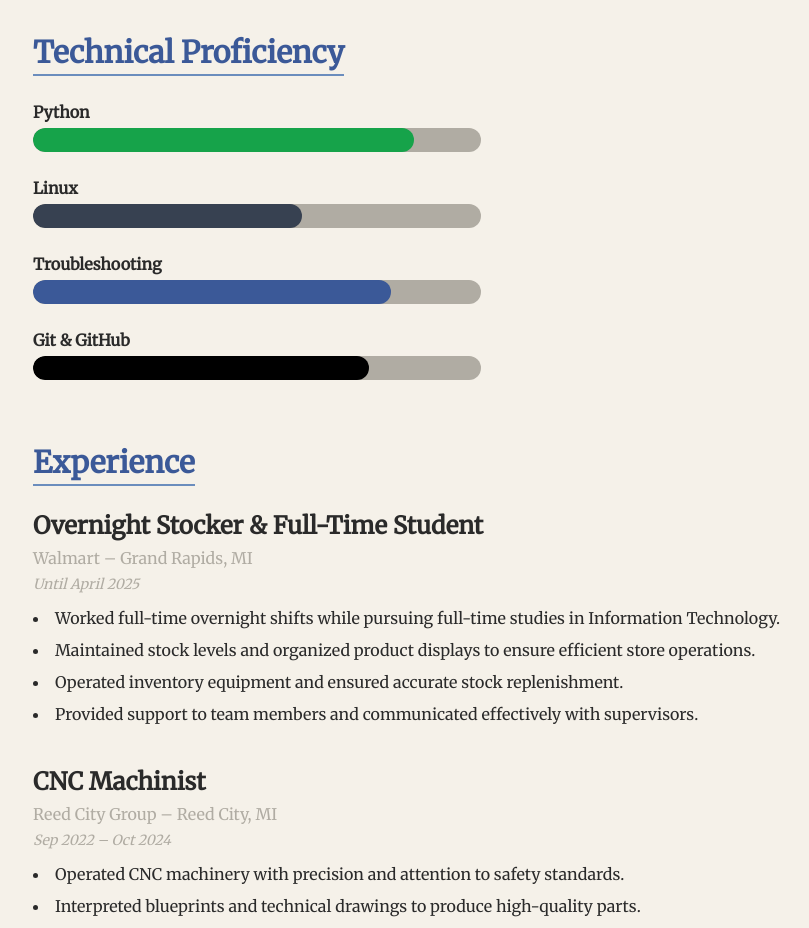
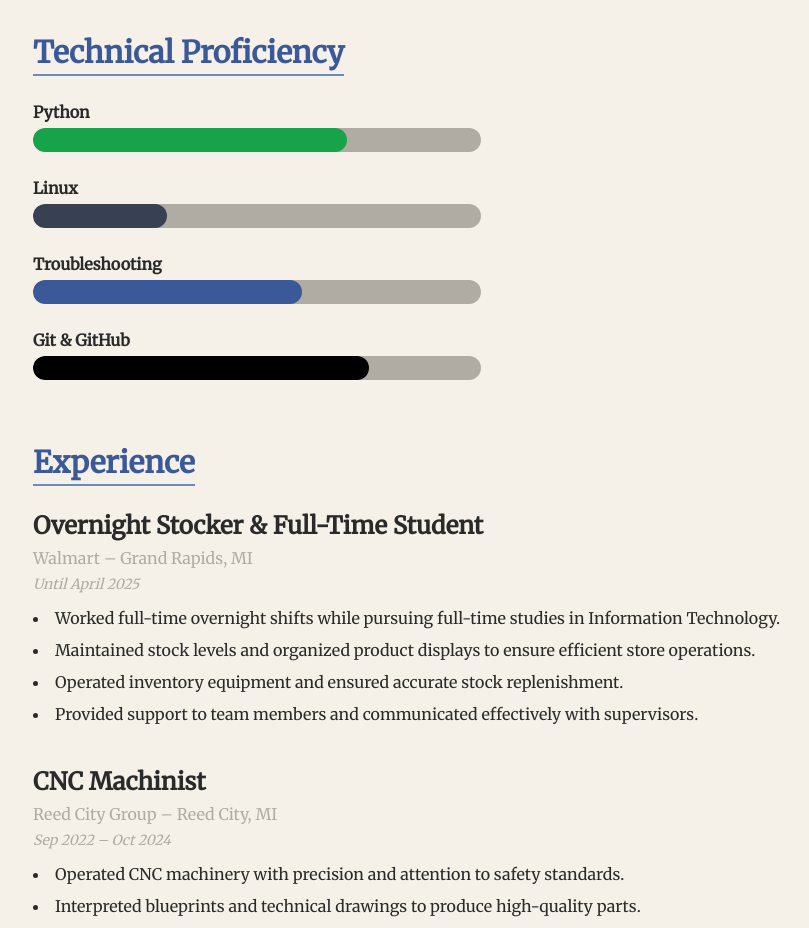
Before and after one commit to R2D2Cousin/resume-site2, a plain HTML site: page index.html in a window 1280 px wide. Shown: the part 1360-2288 px from the top of the page, without its empty margins (183-992 px from the left). Drawn offline with nearby package versions, Linux system fonts and the light colour scheme.

Commit message:
Update index.html

```diff
--- a/index.html
+++ b/index.html
@@ -118,19 +118,19 @@
         <div>
           <p class="font-semibold text-textDark mb-1">Python</p>
           <div class="w-full bg-warmGray rounded-full h-6 overflow-hidden">
-            <div class="bg-green-600 h-6 rounded-full transition-all duration-300" style="width: 85%;"></div>
+            <div class="bg-green-600 h-6 rounded-full transition-all duration-300" style="width: 70%;"></div>
           </div>
         </div>
         <div>
           <p class="font-semibold text-textDark mb-1">Linux</p>
           <div class="w-full bg-warmGray rounded-full h-6 overflow-hidden">
-            <div class="bg-gray-700 h-6 rounded-full transition-all duration-300" style="width: 60%;"></div>
+            <div class="bg-gray-700 h-6 rounded-full transition-all duration-300" style="width: 30%;"></div>
           </div>
         </div>
         <div>
           <p class="font-semibold text-textDark mb-1">Troubleshooting</p>
           <div class="w-full bg-warmGray rounded-full h-6 overflow-hidden">
-            <div class="bg-vintageBlue h-6 rounded-full transition-all duration-300" style="width: 80%;"></div>
+            <div class="bg-vintageBlue h-6 rounded-full transition-all duration-300" style="width: 60%;"></div>
           </div>
         </div>
         <div>
```
